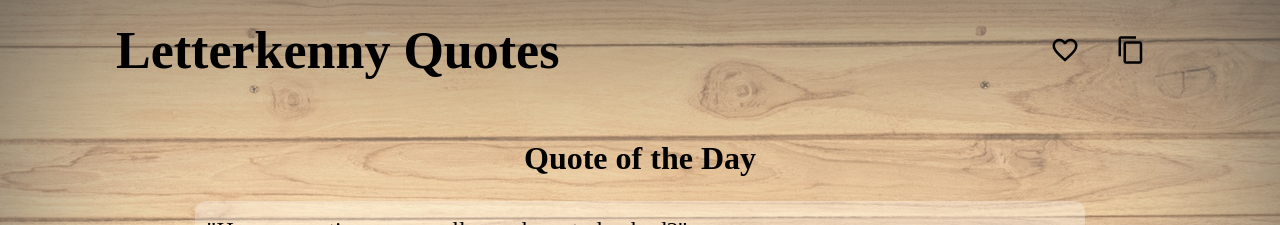
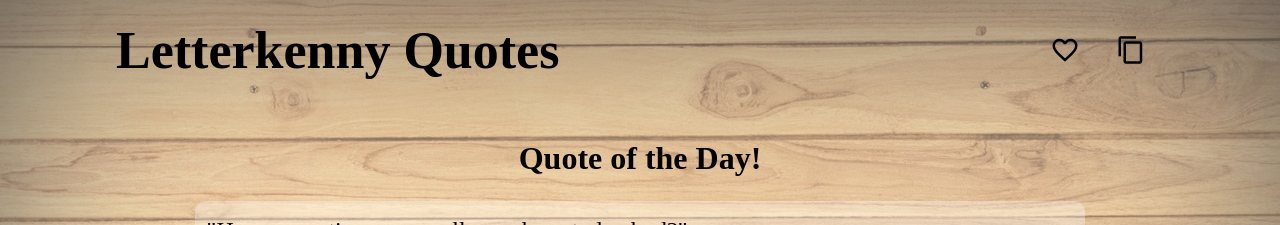
Before and after one commit to brocklarson/Letterkenny-Quotes, a plain HTML site: page index.html in a window 1280 px wide. Shown: the top 225 px of the page. Drawn offline with nearby package versions, Linux system fonts and the light colour scheme.

Commit message:
subtree push test after push to main

```diff
--- a/index.html
+++ b/index.html
@@ -18,7 +18,7 @@
 <body>
     <header></header>
     <main class="homepage-main">
-        <h1>Quote of the Day</h1>
+        <h1>Quote of the Day!</h1>
         <div class="quote-container">
             <p class="quote" id="quote"></p>
             <p class="quoters">- <span id="quoters"></span></p>
```
